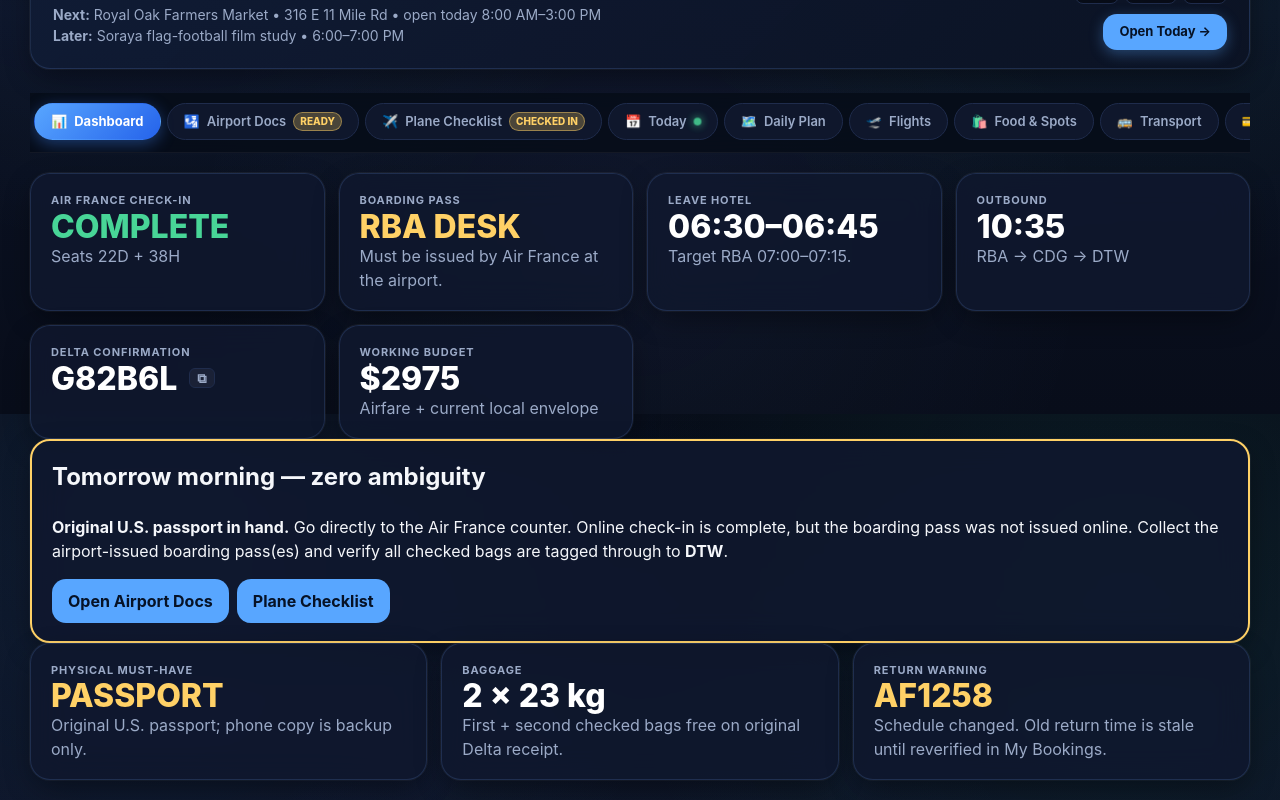
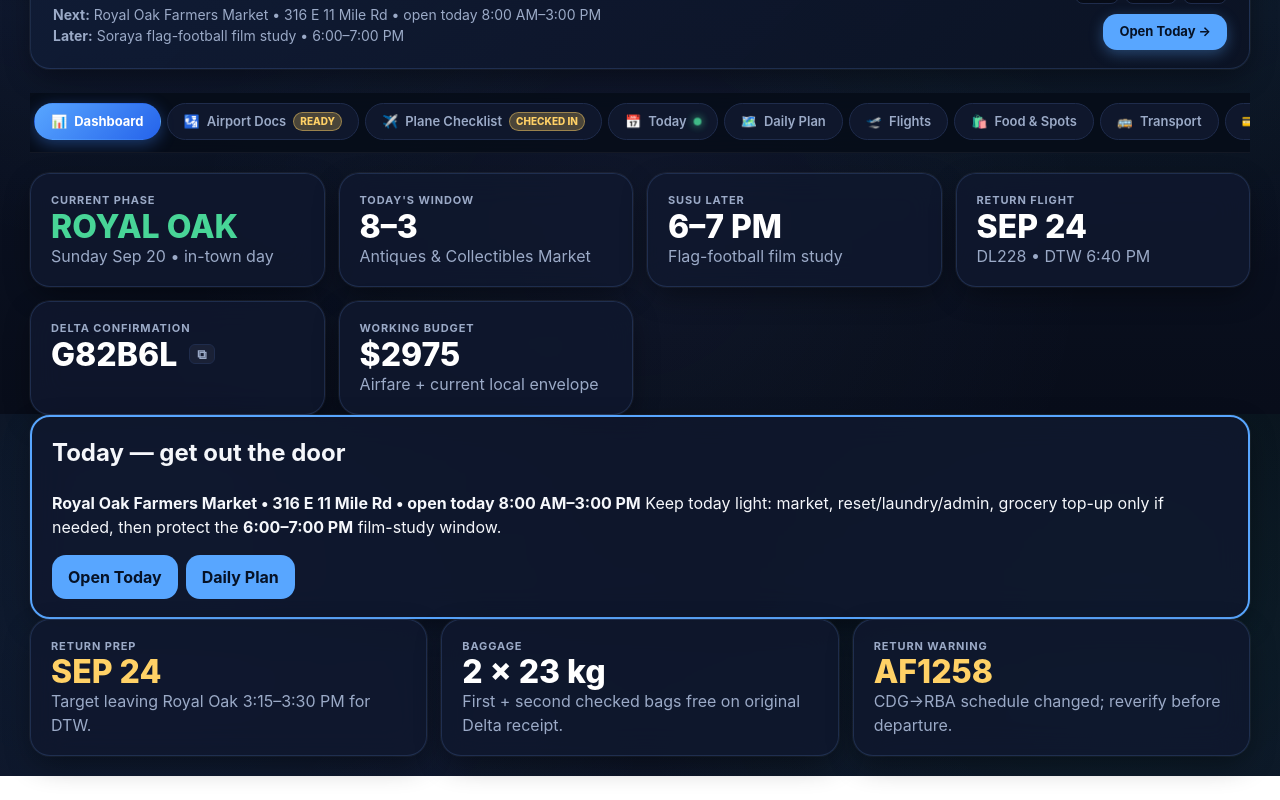
Before and after one commit to jamalmorelli-dev/royal-oak-trip-command-center, a Next.js app: page / in a window 1280 px wide. Shown: the part 386-1186 px from the top of the page. After the commit the page ends 1162 px from the top, so only its background shows below. Built offline with nearby package versions, Linux system fonts and the light colour scheme.

Commit message:
Update dashboard for Sep 20 Royal Oak and return prep

```diff
--- a/app/components/CurrentDashboard.jsx
+++ b/app/components/CurrentDashboard.jsx
@@ -4,20 +4,21 @@
 
 export default function CurrentDashboard({onSelectTab}){
   const total=trip.budget.reduce((a,b)=>a+b[1],0);
+  const phase=trip.currentPhase||{};
   return <>
     <section className="grid section" role="region" aria-label="Current trip status">
-      <div className="card"><div className="label">AIR FRANCE CHECK-IN</div><div className="kpi good">COMPLETE</div><div className="muted">Seats 22D + 38H</div></div>
-      <div className="card"><div className="label">BOARDING PASS</div><div className="kpi warn">RBA DESK</div><div className="muted">Must be issued by Air France at the airport.</div></div>
-      <div className="card"><div className="label">LEAVE HOTEL</div><div className="kpi">06:30–06:45</div><div className="muted">Target RBA 07:00–07:15.</div></div>
-      <div className="card"><div className="label">OUTBOUND</div><div className="kpi">10:35</div><div className="muted">RBA → CDG → DTW</div></div>
+      <div className="card"><div className="label">CURRENT PHASE</div><div className="kpi good">ROYAL OAK</div><div className="muted">Sunday Sep 20 • in-town day</div></div>
+      <div className="card"><div className="label">TODAY'S WINDOW</div><div className="kpi">8–3</div><div className="muted">Antiques & Collectibles Market</div></div>
+      <div className="card"><div className="label">SUSU LATER</div><div className="kpi">6–7 PM</div><div className="muted">Flag-football film study</div></div>
+      <div className="card"><div className="label">RETURN FLIGHT</div><div className="kpi">SEP 24</div><div className="muted">DL228 • DTW 6:40 PM</div></div>
       <div className="card"><div className="label">DELTA CONFIRMATION</div><div className="kpi" style={{display:'flex',alignItems:'center',gap:6}}><span>{trip.confirmation}</span><CopyButton text={trip.confirmation} label="confirmation code"/></div></div>
-      <div className="card"><div className="label">WORKING BUDGET</div><div className="kpi">${total.toFixed(0)}</div><div className="muted">Airfare + current local envelope</div></div>
+      <div className="card"><div className="label">WORKING BUDGET</div><div className="kpi">{'$'}{total.toFixed(0)}</div><div className="muted">Airfare + current local envelope</div></div>
     </section>
-    <section className="card section" style={{border:'2px solid var(--warn)'}}><h2 style={{marginTop:0}}>Tomorrow morning — zero ambiguity</h2><p><strong>Original U.S. passport in hand.</strong> Go directly to the Air France counter. Online check-in is complete, but the boarding pass was not issued online. Collect the airport-issued boarding pass(es) and verify all checked bags are tagged through to <strong>DTW</strong>.</p><div className="toolbar no-print"><button onClick={()=>onSelectTab?.('Airport Docs')}>Open Airport Docs</button><button className="btn-secondary" onClick={()=>onSelectTab?.('Plane Checklist')}>Plane Checklist</button></div></section>
+    <section className="card section" style={{border:'2px solid var(--accent)'}}><h2 style={{marginTop:0}}>Today — get out the door</h2><p><strong>{phase.next||'Royal Oak Farmers Market, 316 E 11 Mile Rd.'}</strong> Keep today light: market, reset/laundry/admin, grocery top-up only if needed, then protect the <strong>6:00–7:00 PM</strong> film-study window.</p><div className="toolbar no-print"><button onClick={()=>onSelectTab?.('Today')}>Open Today</button><button className="btn-secondary" onClick={()=>onSelectTab?.('Daily Plan')}>Daily Plan</button></div></section>
     <section className="grid section">
-      <div className="card"><div className="label">PHYSICAL MUST-HAVE</div><div className="kpi warn">PASSPORT</div><div className="muted">Original U.S. passport; phone copy is backup only.</div></div>
+      <div className="card"><div className="label">RETURN PREP</div><div className="kpi warn">SEP 24</div><div className="muted">Target leaving Royal Oak 3:15–3:30 PM for DTW.</div></div>
       <div className="card"><div className="label">BAGGAGE</div><div className="kpi">2 × 23 kg</div><div className="muted">First + second checked bags free on original Delta receipt.</div></div>
-      <div className="card"><div className="label">RETURN WARNING</div><div className="kpi warn">AF1258</div><div className="muted">Schedule changed. Old return time is stale until reverified in My Bookings.</div></div>
+      <div className="card"><div className="label">RETURN WARNING</div><div className="kpi warn">AF1258</div><div className="muted">CDG→RBA schedule changed; reverify before departure.</div></div>
     </section>
   </>;
 }
```
